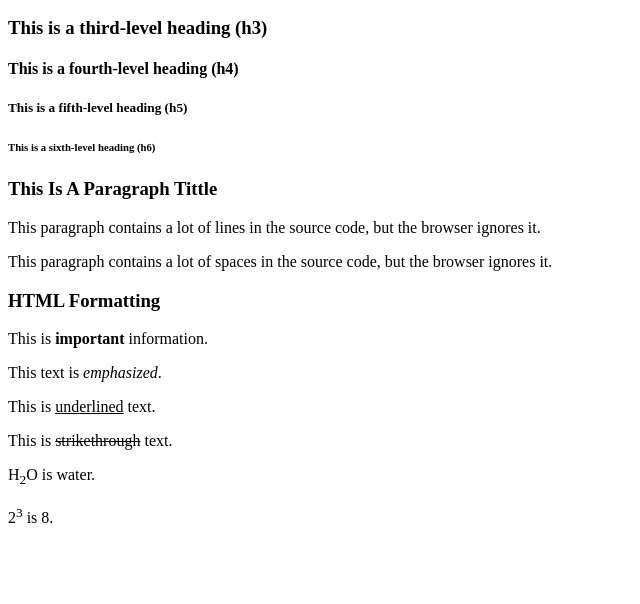
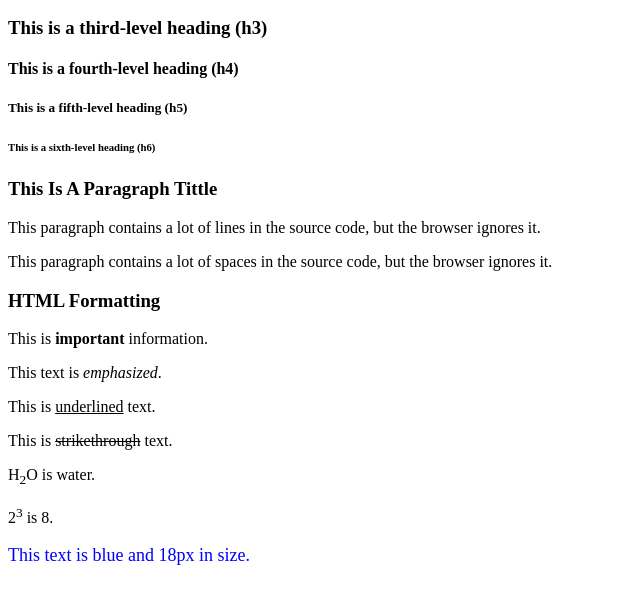
Before and after one commit to FidelMunywoki/techsyiq-html-introduction, a plain HTML site: page html-heading-and-paragraphs.html in a window 1280 px wide. Shown: the part 110-714 px from the top of the page, without its empty margins (0-640 px from the left). Drawn offline with Linux system fonts and the light colour scheme.

Commit message:
added inline style

```diff
--- a/html-heading-and-paragraphs.html
+++ b/html-heading-and-paragraphs.html
@@ -56,5 +56,7 @@
         <p>H<sub>2</sub>O is water.</p>
         <p>2<sup>3</sup> is 8.</p>
 
+        <p style="color: blue; font-size: 18px;">This text is blue and 18px in size.</p>
+
 </body>
 </html>
```
